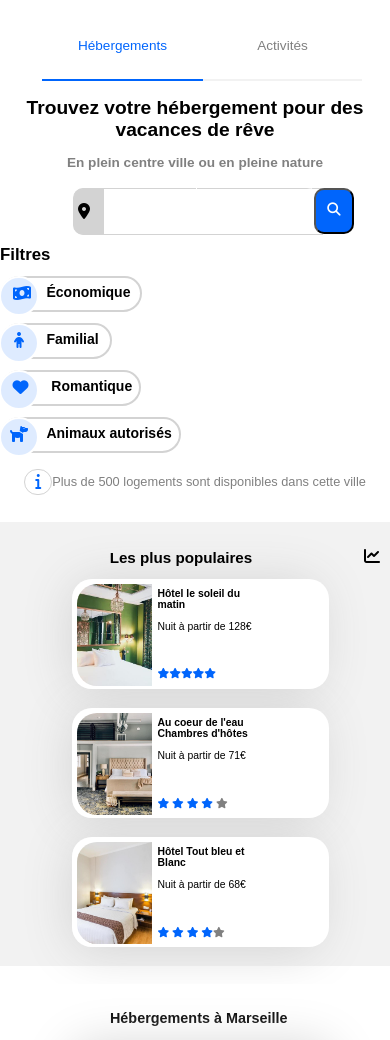
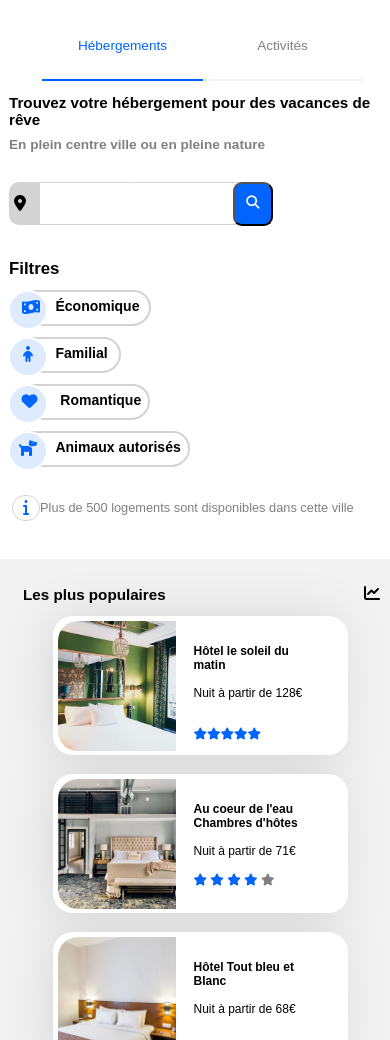
Before and after one commit to VB-2020/FUTORSKIAriel_2_21012021, a plain HTML site: page index.html in a window 390 px wide. Shown: the part 57-1097 px from the top of the page. Drawn offline with Linux system fonts and the light colour scheme; a web font is replaced by a local one.

Commit message:
modifications après soutenance

```diff
--- a/index.html
+++ b/index.html
@@ -42,7 +42,7 @@
         <section id="perebtnrecherche">
 
                   <h2 class="TitretrouvervotreH">Trouvez votre hébergement pour des vacances de rêve</h2>
-                  <h4 class="SubtitreCentreville">En plein centre ville ou en pleine nature</h4>
+                  <h3 class="SubtitreCentreville">En plein centre ville ou en pleine nature</h3>
 
 
              <div id="Recherchebtn">
--- a/style.css
+++ b/style.css
@@ -58,6 +58,7 @@ div, nav, section, header, article, aside
     width: 66%;
     margin-left: auto;
     margin-right: auto;
+    margin-bottom: 40px;
 }
 
 #header
@@ -179,7 +180,7 @@ div, nav, section, header, article, aside
 }
 
 #Recherchebtn > div {
-    height: 45px;
+    height: 41px;
 }
 
 .iconlocation
@@ -207,20 +208,20 @@ div, nav, section, header, article, aside
 .blocinput
 {
     width: 159px;
-    border: 1px solid lightgrey;
+
 }
 
 .champinput
 {
-    height: 100%;
+    height: 41px;
     padding: 0%;
-    border: 0px;
+    border: 0.5px solid lightgrey;
     width: 100%;
 }
 
 .blocbutton
 {
-    border: 1px solid #0065FC;
+
     width: 119px;
     border-radius: 0px 10px 10px 0px;
 }
@@ -229,7 +230,7 @@ div, nav, section, header, article, aside
 {
     display: inline;
     background-color: #0065FC;
-    height: 100%;
+    height: 43px;
 
     width: 100%;
 
@@ -680,12 +681,12 @@ div, nav, section, header, article, aside
     display:flex;
     justify-content: flex-start;
     color: #0065FC;
-    margin-top: 37px;
+    margin-top: 15px;
 }
 
 .iconfooterpicpopu1
 {
-    margin-top: 37px;
+    margin-top: 15px;
 }
 
 .picpopu
@@ -698,7 +699,7 @@ div, nav, section, header, article, aside
 }
 
 .imgpicpopu {
-    width:41%;
+    width:55%;
     height: 109px;
     margin-left: inherit;
     margin-top: auto;
@@ -710,8 +711,8 @@ div, nav, section, header, article, aside
     height: 48px;
     color:grey;
     margin-top: -111px;
-    margin-left: 94px;
-    font-size: 9px;
+    margin-left: 108px;
+    font-size: 13px;
 }
 
 .negritapopu
@@ -787,13 +788,18 @@ div, nav, section, header, article, aside
 
 .txtphoto
 {
-    border: 3px yellow ;
+
     width: 95%;
     display: flex;
     padding-left: 5%;
     margin-top: -11px;
-}
-
+    font-size: 14px;
+}
+
+.AM
+{
+    font-size: 17px;
+}
 
 .vieuxp
 {
@@ -992,27 +998,24 @@ div, nav, section, header, article, aside
 #piedsdepage
 {
     display: flex;
-
-    justify-content: space-around;
-
+    justify-content: space-evenly;
     background-color: #F2F2F2;
     width: 100%
 }
 
-.apropos, .noshebergements, .Assistance
-{
-    align-items: center;
-
-
-
-}
+
 .apropos
 {
-    margin-left:183px;
+    margin-left:-39px;
 }
 .noshebergements
 {
-    margin-left: -83px;
+    margin-left: -127px;
+}
+
+.pieds
+{
+    font-size: 15px;
 }
 
 #menufooter1, #menunoshebergements, #menuassistance
@@ -1020,6 +1023,7 @@ div, nav, section, header, article, aside
     list-style-type: none;
     padding: 0%;
     margin: 0%;
+    font-size: 13px;
 }
 .MGT
 {
@@ -1032,6 +1036,8 @@ div, nav, section, header, article, aside
 
 /* Début Media Queries */
 
+
+
 @media all and (max-width:1400px)
 {
     .main_wrapper
@@ -1040,6 +1046,8 @@ div, nav, section, header, article, aside
     }
 }
 
+
+
 @media all and (max-width:1024px)
 {
 
@@ -1048,6 +1056,7 @@ div, nav, section, header, article, aside
     {
 
         width: 100%;
+        margin-bottom: auto;
     }
 
      .logoM
@@ -1123,34 +1132,40 @@ div, nav, section, header, article, aside
         width: 84px;
     }
 
+    #perebtnrecherche
+    {
+        width: auto;
+        padding-left: 9px;
+
+    }
+
+
+
     .TitretrouvervotreH
     {
-        width: auto;
-        font-size: 1.2em;
-
-        text-align: center;
+
+        font-size: 0.95em;
+
+
     }
 
     .SubtitreCentreville
     {
 
-        text-align: center;
+        margin-bottom: 30px;
         font-size: 0.85em;
 
 
     }
 
-    #Recherchebtn
-    {
-
-        width: auto;
-       justify-content: center;
-    }
+
+
 
     .iconlocation
     {
         text-align: right;
         width: 29px;
+        height: 45px;
 
     }
 
@@ -1169,7 +1184,7 @@ div, nav, section, header, article, aside
     {
         width: 218px;
         border: 1px solid lightgrey;
-        height: 45px;
+
     }
 
     .blocbutton
@@ -1191,9 +1206,9 @@ div, nav, section, header, article, aside
          background-color: #0065FC;
          margin-left: 145px;
          width: 40px;
-         border-radius: 10px 10px 10px 10px;
-         height: 46px;
-         margin-left: 117px;
+         border-radius: 9px 9px 9px 9px;
+         height: 44px;
+         margin-left: 100px;
     }
 
 
@@ -1209,7 +1224,9 @@ div, nav, section, header, article, aside
 
     .filtres
     {
-        width: inherit;
+        width: auto;
+        margin-bottom: 81px;
+        padding-left: 9px;
 
     }
 
@@ -1219,6 +1236,8 @@ div, nav, section, header, article, aside
        flex-wrap: wrap;
        flex-direction: column;
 
+       margin-top: 28px;
+
    }
 
    .sizefiltres
@@ -1262,6 +1281,8 @@ div, nav, section, header, article, aside
        justify-content: center;
        width: auto;
        display: flex;
+       padding-top: 12px;
+       padding-left: 3px;
    }
    .colorinfo
    {
@@ -1298,19 +1319,14 @@ div, nav, section, header, article, aside
    .Titrepopu
    {
        font-size: 0.95em;
-       text-align: center;
-
-   }
-   #lespluspopu
-   {
-
-       margin-top: 15px;
+
+
    }
 
    .picpopu
    {
 
-       height: 100px;
+       height: 129px;
    }
 
    .imgpicpopu
@@ -1326,24 +1342,30 @@ div, nav, section, header, article, aside
        border-radius: 20px 20px 20px 20px;
        margin-top: 13px;
 
-       width: 247px;
+       width: 285px;
+       height: 139px;
    }
 
    .borderpicpopu
    {
-    width: 75px;
-    height: 102px;
+    width: 118px;
+    height: 130px;
     object-fit: cover;
 
    }
    .txtpicpopu
    {
-       font-size: 0.65em;
+       font-size: 0.75em;
        min-width: auto;
 
-       margin-left: 81px;
-       padding-top: 9px;
+       margin-left: 136px;
+
        color: black;
+   }
+
+   .iconfooterpicpopu
+   {
+       margin-top: 28px;
    }
 
    .negritapopu
@@ -1364,12 +1386,13 @@ div, nav, section, header, article, aside
    .afficherplus
    {
        font-size: 0.95em;
-       text-align: center;
+       padding-left: 15px;
    }
    .TitreHM
    {
-       font-size: 0.9em;
-       text-align: center;
+       font-size: 0.95em;
+       padding-left: 5px;
+
 
    }
    .pics
@@ -1383,14 +1406,15 @@ div, nav, section, header, article, aside
 
    .imgettxt
    {
-    width: 250px;
-    height: 124px;
+    width: 282px;
+    height: 151px;
+    margin-left: -17px;
 
    }
 
    #pica, #picb, #picc, #picd, #pice, #picf
    {
-       height: 68px;
+       height: 98px;
    }
    .txtpic
    {
@@ -1399,14 +1423,14 @@ div, nav, section, header, article, aside
 
    #ActivitesM
    {
-    margin-top: 928px;
+    margin-top: 1076px;
     margin-bottom: 83px;
    }
 
    .AM
    {
        font-size: 0.95em;
-       text-align: center;
+       padding-left: 30px;
    }
 
    .groupeActivites
@@ -1425,7 +1449,7 @@ div, nav, section, header, article, aside
    .imgtxtA
    {
     display: inline;
-    width: 260px;
+    width: 295px;
 
     height: 140px;
     margin-bottom: 15px;
@@ -1444,7 +1468,7 @@ div, nav, section, header, article, aside
     object-fit: cover;
     border-top-left-radius: 20px;
     border-top-right-radius: 20px;
-    width: 210px;
+    width: 216px;
     margin-right: 76px;
    }
 
@@ -1456,7 +1480,7 @@ div, nav, section, header, article, aside
     border-top-left-radius: 20px;
     border-top-right-radius: 20px;
     margin-left: -40px;
-    width: 260px;
+    width: 295px;
    }
 
    .imgtxt1, .photo1, .img1, .img2, .img3, .img5, .img6, .txtphoto, .imgtxt2
@@ -1482,7 +1506,7 @@ div, nav, section, header, article, aside
         flex-direction: column;
 
 
-        align-content: center;
+
         width: 100%;
         font-size: 0.85em;
         color: grey;
@@ -1508,4 +1532,5 @@ div, nav, section, header, article, aside
 
 
 
+
 /* Fin Media queries */
```
